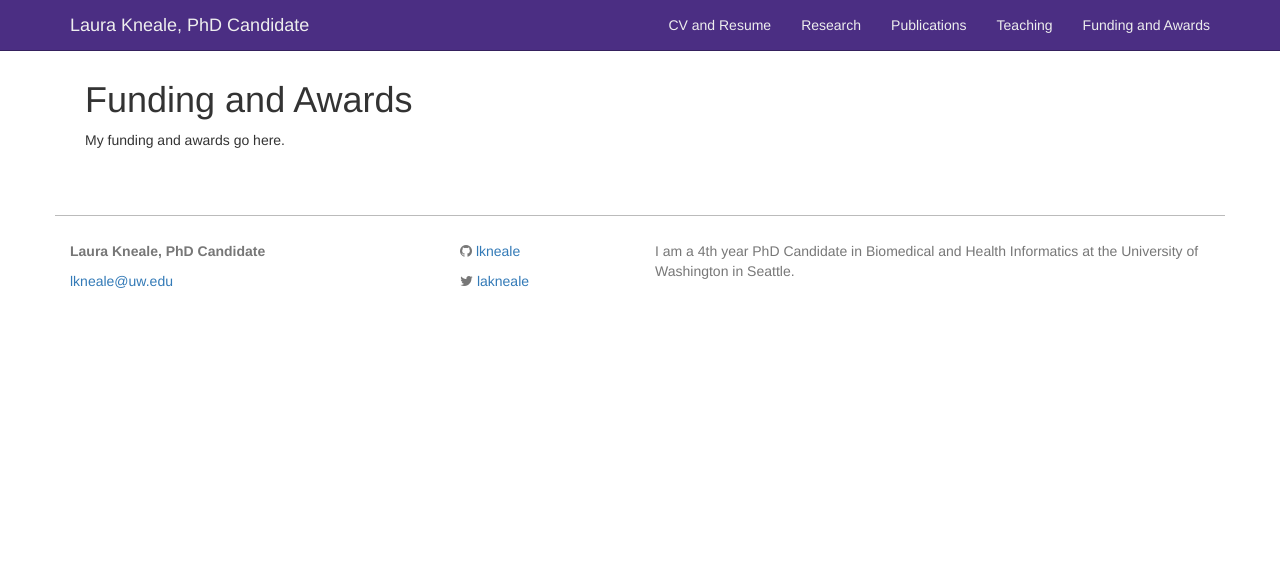
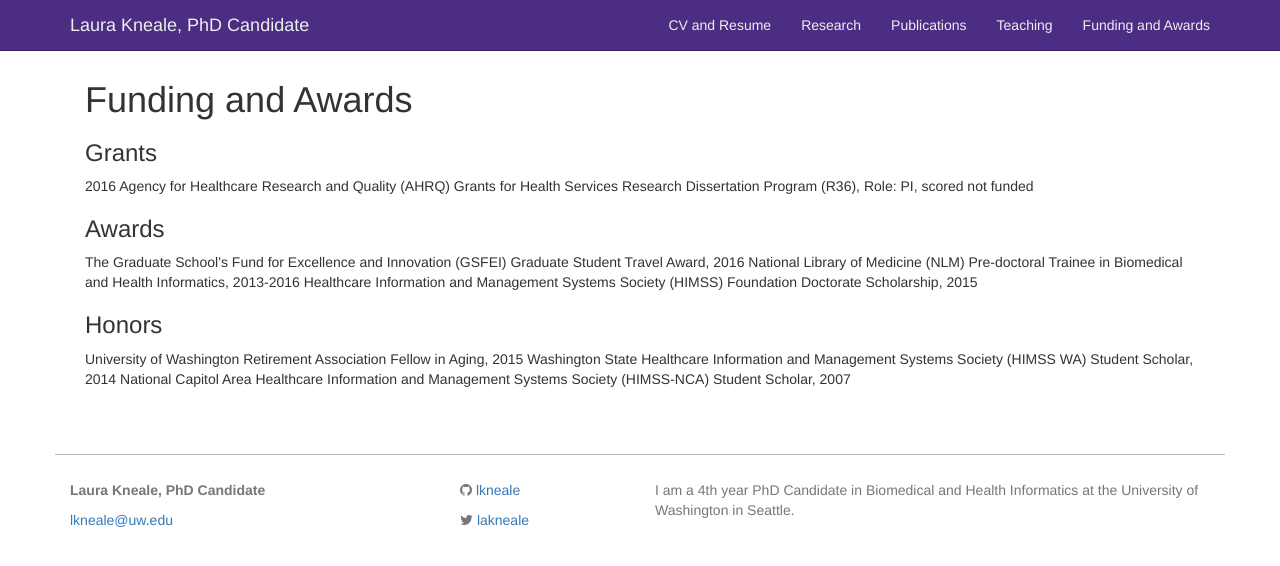
Before and after one commit to lkneale/lkneale.github.io, a Jekyll site: the page built from funding.md, in a window 1280 px wide. Shown: the top 566 px of the page. Built offline with Jekyll 4.4.1, drawn with Linux system fonts in a browser that asks for light colours.

Commit message:
Update funding.md

```diff
--- a/funding.md
+++ b/funding.md
@@ -4,4 +4,16 @@ title: Funding and Awards
 permalink: /funding/
 ---
 
-My funding and awards go here.
+### Grants
+
+2016	Agency for Healthcare Research and Quality (AHRQ) Grants for Health Services Research Dissertation Program (R36), Role: PI, scored not funded
+
+### Awards
+The Graduate School’s Fund for Excellence and Innovation (GSFEI) Graduate Student Travel Award, 2016
+National Library of Medicine (NLM) Pre-doctoral Trainee in Biomedical and Health Informatics, 2013-2016
+Healthcare Information and Management Systems Society (HIMSS) Foundation Doctorate Scholarship, 2015
+
+### Honors
+University of Washington Retirement Association Fellow in Aging, 2015
+Washington State Healthcare Information and Management Systems Society (HIMSS WA) Student Scholar, 2014
+National Capitol Area Healthcare Information and Management Systems Society (HIMSS-NCA) Student Scholar, 2007
```
